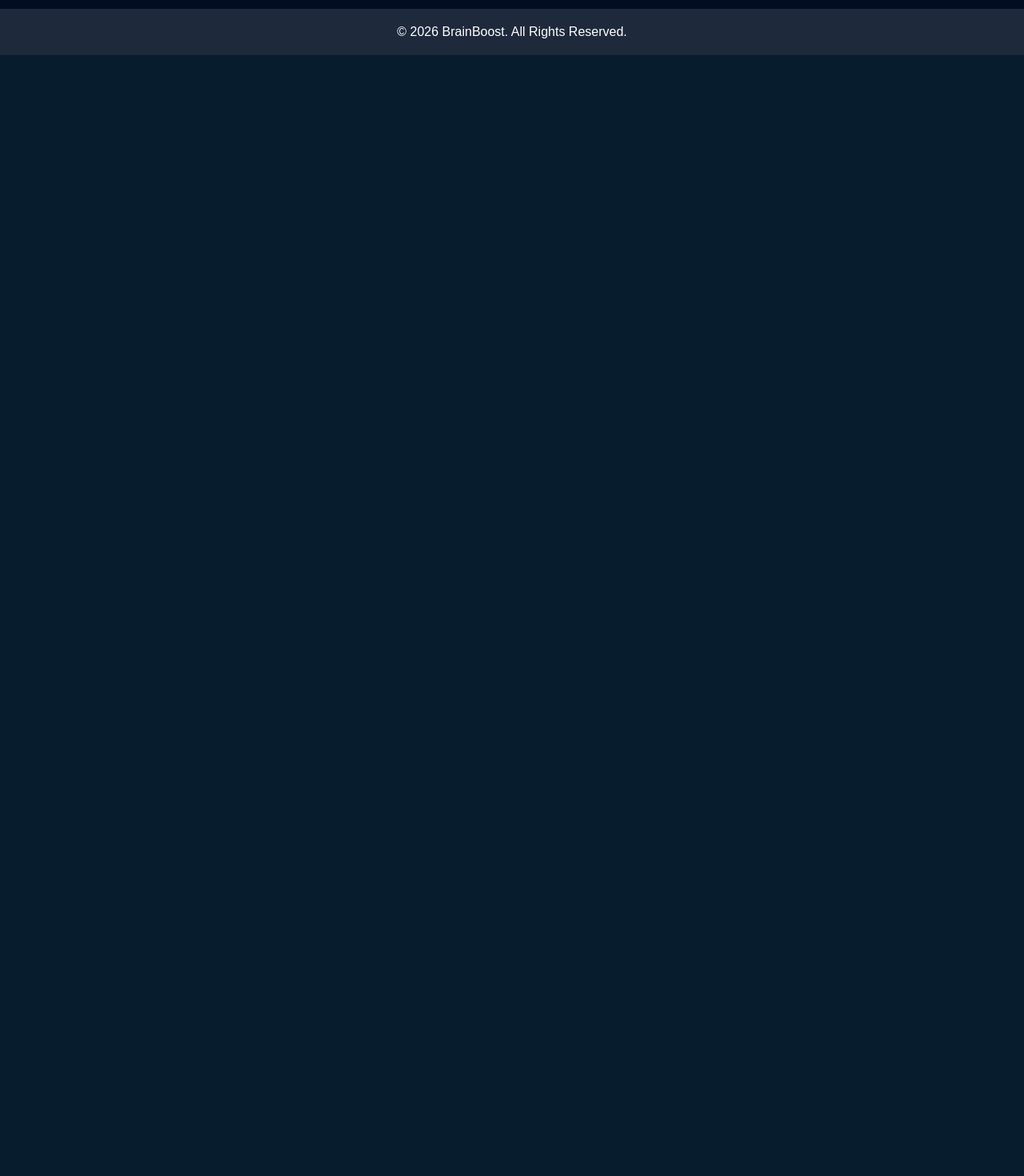
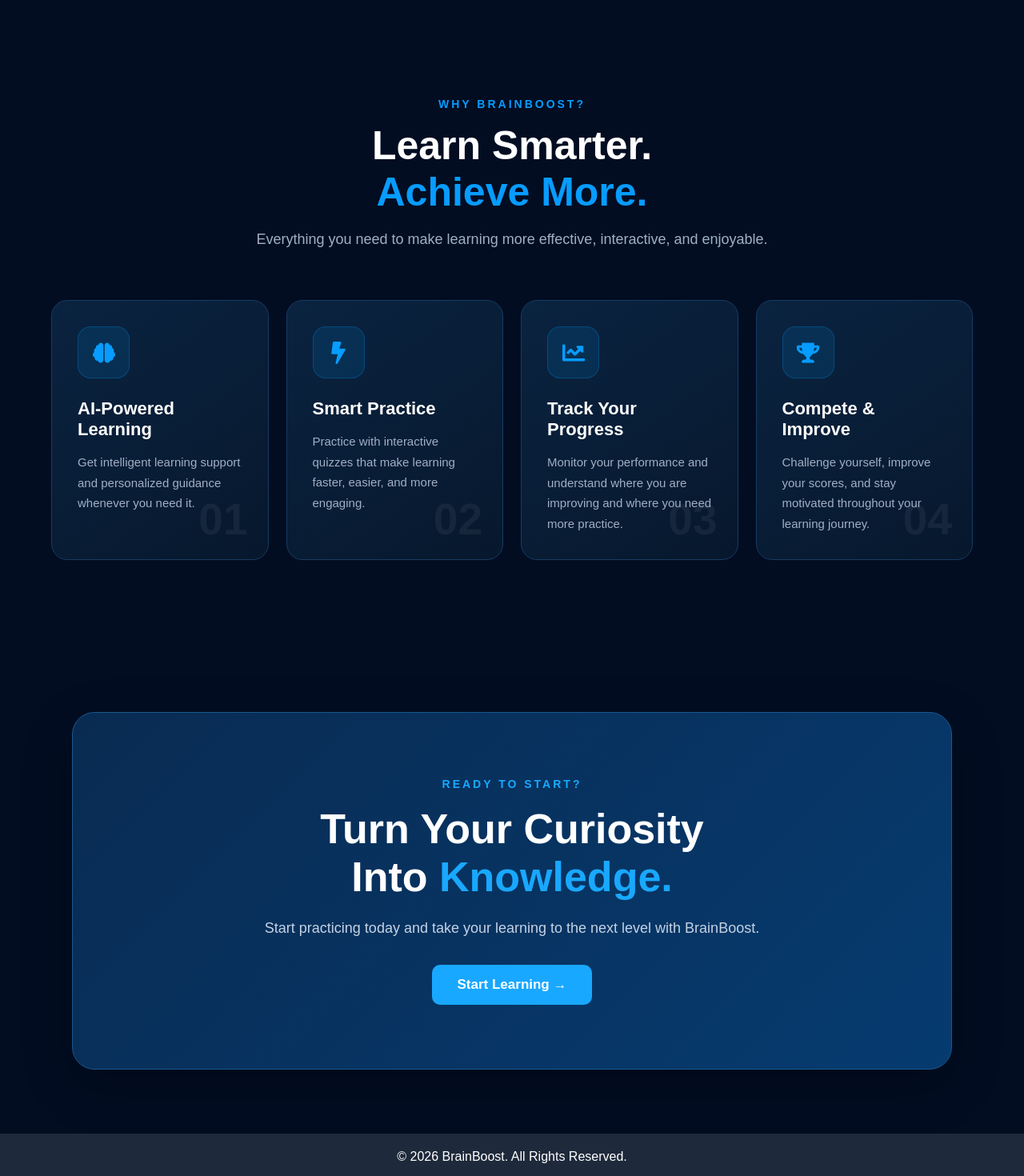
Before and after one commit to SagorOST/BrainBoost, a React (Vite) app in the folder client/: page / in a window 1280 px wide. Shown: the part 1780-3250 px from the top of the page at 80% size. Before the commit the page ends 1849 px from the top, so only its background shows below. Built offline with nearby package versions, Linux system fonts and the light colour scheme.

Commit message:
Add CTA section

```diff
--- /dev/null
+++ b/client/src/components/CTA.jsx
@@ -0,0 +1,26 @@
+import "../styles/CTA.css";
+
+export default function CTA() {
+  return (
+    <section className="cta">
+      <div className="cta-content">
+        <span>READY TO START?</span>
+
+        <h2>
+          Turn Your Curiosity
+          <br />
+          Into <span>Knowledge.</span>
+        </h2>
+
+        <p>
+          Start practicing today and take your learning
+          to the next level with BrainBoost.
+        </p>
+
+        <button className="cta-btn">
+          Start Learning →
+        </button>
+      </div>
+    </section>
+  );
+}
--- /dev/null
+++ b/client/src/components/WhyChoose.jsx
@@ -0,0 +1,80 @@
+import {
+  FaBrain,
+  FaBolt,
+  FaChartLine,
+  FaTrophy,
+} from "react-icons/fa";
+
+import "../styles/WhyChoose.css";
+
+export default function WhyChoose() {
+  const features = [
+    {
+      icon: <FaBrain />,
+      title: "AI-Powered Learning",
+      description:
+        "Get intelligent learning support and personalized guidance whenever you need it.",
+    },
+    {
+      icon: <FaBolt />,
+      title: "Smart Practice",
+      description:
+        "Practice with interactive quizzes that make learning faster, easier, and more engaging.",
+    },
+    {
+      icon: <FaChartLine />,
+      title: "Track Your Progress",
+      description:
+        "Monitor your performance and understand where you are improving and where you need more practice.",
+    },
+    {
+      icon: <FaTrophy />,
+      title: "Compete & Improve",
+      description:
+        "Challenge yourself, improve your scores, and stay motivated throughout your learning journey.",
+    },
+  ];
+
+  return (
+    <section className="why-choose">
+      <div className="why-container">
+
+        <div className="why-heading">
+          <span>WHY BRAINBOOST?</span>
+
+          <h2>
+            Learn Smarter.
+            <br />
+            <span>Achieve More.</span>
+          </h2>
+
+          <p>
+            Everything you need to make learning more effective,
+            interactive, and enjoyable.
+          </p>
+        </div>
+
+        <div className="why-grid">
+          {features.map((feature, index) => (
+            <div className="why-card" key={index}>
+
+              <div className="why-icon">
+                {feature.icon}
+              </div>
+
+              <h3>{feature.title}</h3>
+
+              <p>{feature.description}</p>
+
+              <div className="why-number">
+                0{index + 1}
+              </div>
+
+            </div>
+          ))}
+        </div>
+
+      </div>
+    </section>
+  );
+}
--- a/client/src/pages/Home.jsx
+++ b/client/src/pages/Home.jsx
@@ -1,12 +1,15 @@
 import Hero from "../components/Hero";
 import Categories from "../components/Categories";
+import WhyChoose from "../components/WhyChoose";
+import CTA from "../components/CTA";
 
 export default function Home() {
   return (
     <>
       <Hero />
-
       <Categories />
+      <WhyChoose />
+      <CTA />
     </>
   );
 }
--- /dev/null
+++ b/client/src/styles/CTA.css
@@ -0,0 +1,82 @@
+.cta {
+  background: #020d22;
+  padding: 80px 20px;
+}
+
+.cta-content {
+  max-width: 1100px;
+  margin: auto;
+  padding: 80px 40px;
+
+  text-align: center;
+
+  border-radius: 28px;
+
+  background: linear-gradient(
+    135deg,
+    #092b52,
+    #063b70
+  );
+
+  border: 1px solid #18588d;
+
+  box-shadow: 0 20px 60px rgba(0, 0, 0, 0.25);
+}
+
+.cta-content > span {
+  color: #19a8ff;
+  font-size: 14px;
+  font-weight: 700;
+  letter-spacing: 3px;
+}
+
+.cta-content h2 {
+  color: white;
+  font-size: 52px;
+  line-height: 1.15;
+  margin: 18px 0;
+}
+
+.cta-content h2 span {
+  color: #19a8ff;
+}
+
+.cta-content p {
+  color: #c4d3e5;
+  font-size: 18px;
+  line-height: 1.7;
+  max-width: 650px;
+  margin: 0 auto 30px;
+}
+
+.cta-btn {
+  padding: 15px 32px;
+
+  border: none;
+  border-radius: 10px;
+
+  background: #19a8ff;
+  color: white;
+
+  font-size: 17px;
+  font-weight: 700;
+
+  cursor: pointer;
+
+  transition: 0.3s;
+}
+
+.cta-btn:hover {
+  background: #078bd8;
+  transform: translateY(-3px);
+}
+
+@media (max-width: 600px) {
+  .cta-content {
+    padding: 60px 20px;
+  }
+
+  .cta-content h2 {
+    font-size: 36px;
+  }
+}
--- /dev/null
+++ b/client/src/styles/WhyChoose.css
@@ -0,0 +1,214 @@
+.why-choose {
+  width: 100%;
+  background: #020d22;
+  padding: 110px 0;
+}
+
+.why-container {
+  width: 90%;
+  max-width: 1250px;
+  margin: auto;
+}
+
+/* HEADING */
+
+.why-heading {
+  text-align: center;
+  margin-bottom: 65px;
+}
+
+.why-heading > span {
+  color: #079cff;
+  font-size: 14px;
+  font-weight: 700;
+  letter-spacing: 3px;
+}
+
+.why-heading h2 {
+  color: white;
+  font-size: 50px;
+  line-height: 1.15;
+  margin: 15px 0 20px;
+  font-weight: 800;
+}
+
+.why-heading h2 span {
+  color: #079cff;
+}
+
+.why-heading p {
+  color: #9fb0c5;
+  font-size: 18px;
+}
+
+/* GRID */
+
+.why-grid {
+  display: grid;
+  grid-template-columns: repeat(4, 1fr);
+  gap: 22px;
+}
+
+/* CARD */
+
+.why-card {
+  position: relative;
+  overflow: hidden;
+
+  min-height: 300px;
+
+  padding: 32px;
+
+  background: linear-gradient(
+    145deg,
+    #0a2340,
+    #07182d
+  );
+
+  border: 1px solid #173b62;
+  border-radius: 20px;
+
+  transition: 0.35s;
+}
+
+.why-card::after {
+  content: "";
+
+  position: absolute;
+
+  width: 180px;
+  height: 180px;
+
+  right: -90px;
+  bottom: -90px;
+
+  border-radius: 50%;
+
+  background: #079cff;
+
+  opacity: 0;
+
+  filter: blur(70px);
+
+  transition: 0.35s;
+}
+
+.why-card:hover {
+  transform: translateY(-10px);
+
+  border-color: #079cff;
+
+  box-shadow:
+    0 20px 50px rgba(0, 156, 255, 0.15);
+}
+
+.why-card:hover::after {
+  opacity: 0.25;
+}
+
+/* ICON */
+
+.why-icon {
+  width: 65px;
+  height: 65px;
+
+  display: flex;
+  align-items: center;
+  justify-content: center;
+
+  border-radius: 16px;
+
+  background: rgba(0, 156, 255, 0.12);
+
+  border: 1px solid rgba(0, 156, 255, 0.25);
+
+  color: #079cff;
+
+  font-size: 28px;
+
+  margin-bottom: 25px;
+
+  transition: 0.3s;
+}
+
+.why-card:hover .why-icon {
+  background: #079cff;
+  color: white;
+
+  transform: scale(1.08);
+}
+
+/* TEXT */
+
+.why-card h3 {
+  color: white;
+
+  font-size: 22px;
+
+  margin-bottom: 15px;
+
+  position: relative;
+  z-index: 2;
+}
+
+.why-card p {
+  color: #9fb0c5;
+
+  font-size: 15px;
+
+  line-height: 1.7;
+
+  margin: 0;
+
+  position: relative;
+  z-index: 2;
+}
+
+/* NUMBER */
+
+.why-number {
+  position: absolute;
+
+  right: 25px;
+  bottom: 18px;
+
+  color: rgba(255, 255, 255, 0.06);
+
+  font-size: 55px;
+
+  font-weight: 800;
+
+  z-index: 1;
+}
+
+/* TABLET */
+
+@media (max-width: 1000px) {
+  .why-grid {
+    grid-template-columns: repeat(2, 1fr);
+  }
+
+  .why-heading h2 {
+    font-size: 42px;
+  }
+}
+
+/* MOBILE */
+
+@media (max-width: 600px) {
+  .why-choose {
+    padding: 80px 0;
+  }
+
+  .why-grid {
+    grid-template-columns: 1fr;
+  }
+
+  .why-heading h2 {
+    font-size: 36px;
+  }
+
+  .why-heading p {
+    font-size: 16px;
+  }
+}
```
